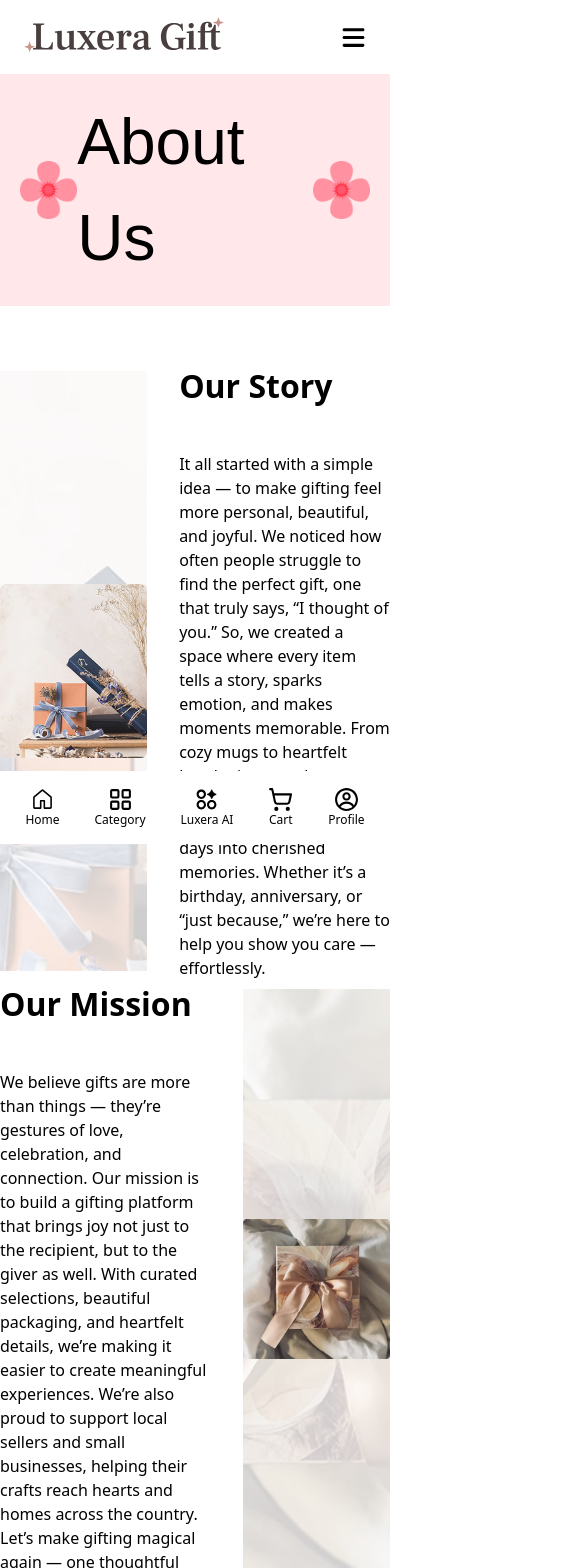
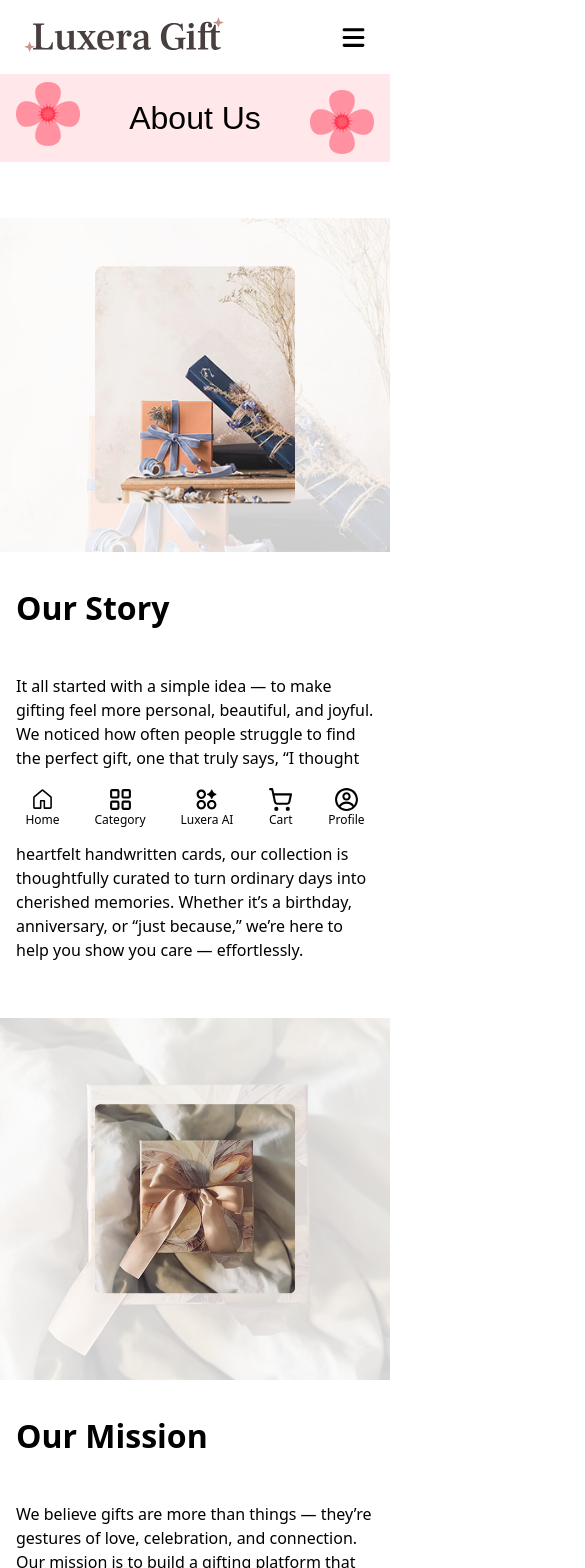
Before and after one commit to GeoLine02/luxera, a Next.js app: page /en/about in a window 390 px wide. Shown: the top 1568 px of the page, 585 px wide, since content can reach past the window. Built offline with nearby package versions, Linux system fonts and the light colour scheme; a web font is replaced by a local one.

Commit message:
style: about page responsive

```diff
--- a/app/[locale]/about/components/Heading.tsx
+++ b/app/[locale]/about/components/Heading.tsx
@@ -4,14 +4,22 @@ import PinkFlowerImage from "@/public/PinkFlowerImage.png";
 const Heading = () => {
   return (
     <div>
-      <div className="bg-light-pink w-full p-5 flex items-center justify-between">
-        <div className="flex h-full justify-end">
-          <Image src={PinkFlowerImage} alt="" />
-        </div>
-        <h1 className="font-FRL text-[64px]">About Us</h1>
-        <div>
-          <Image src={PinkFlowerImage} alt="" />
-        </div>
+      <div className="bg-light-pink w-full p-5 relative">
+        <Image
+          className="absolute bottom-4 left-4"
+          src={PinkFlowerImage}
+          alt=""
+        />
+
+        <h1 className="font-FRL text-center text-[32px] md:text-[64px]">
+          About Us
+        </h1>
+
+        <Image
+          className="absolute top-4 right-4"
+          src={PinkFlowerImage}
+          alt=""
+        />
       </div>
     </div>
   );
--- a/app/[locale]/about/components/OurInfo.tsx
+++ b/app/[locale]/about/components/OurInfo.tsx
@@ -1,15 +1,22 @@
 import Image from "next/image";
 import OurStoryImage from "@/public/OurStoryImage.png";
 import OurMissionImage from "@/public/OurMissionImage.png";
+import OurStoryBgImage from "@/public/OurStoryBgImage.png";
+import OurMissionBgImage from "@/public/OurMissionBgImage.png";
 
 const OurInfo = () => {
   return (
-    <div className="mt-[56px]">
-      <section className="flex items-center gap-[32px] 2xl:gap-[64px]">
-        <div className="bg-[url(/OurStoryBgImage.png)] bg-center bg-cover w-full max-w-[704px] 2xl:max-w-[50%] h-[600px] flex justify-center items-center">
-          <Image src={OurStoryImage} alt="" />
+    <div className="mt-[56px] space-y-14">
+      <section className="flex flex-col md:flex-row items-center gap-[32px] 2xl:gap-[64px]">
+        <div className="relative">
+          <Image className="w-auto md:w-[50vw]" src={OurStoryBgImage} alt="" />
+          <Image
+            className="max-w-[200px] md:max-w-full absolute top-1/2 left-1/2 -translate-1/2"
+            src={OurStoryImage}
+            alt=""
+          />
         </div>
-        <div className="space-y-[42px]">
+        <div className="space-y-[42px] px-4">
           <h1 className="text-[32px] font-bold">Our Story</h1>
 
           <p className="max-w-[559px] 2xl:max-w-[650px]">
@@ -25,8 +32,8 @@ const OurInfo = () => {
           </p>
         </div>
       </section>
-      <section className="flex justify-end items-center gap-[32px] 2xl:gap-[64px]">
-        <div className="space-y-[42px]">
+      <section className="flex flex-col-reverse md:flex-row justify-end items-center gap-[32px] 2xl:gap-[64px]">
+        <div className="space-y-[42px] px-4">
           <h1 className="text-[32px] font-bold">Our Mission</h1>
 
           <p className="max-w-[559px] 2xl:max-w-[650px]">
@@ -41,8 +48,18 @@ const OurInfo = () => {
             time. 🎁
           </p>
         </div>
-        <div className="bg-[url(/OurMissionBgImage.png)] bg-center bg-cover w-full max-w-[704px] h-[600px] 2xl:max-w-[50%] flex justify-center items-center">
-          <Image src={OurMissionImage} alt="" />
+        <div className="relative">
+          <Image
+            className="w-auto md:w-[calc(50vw-100px)]"
+            src={OurMissionBgImage}
+            alt=""
+          />
+
+          <Image
+            className="max-w-[200px] md:max-w-full absolute top-1/2 left-1/2 -translate-1/2"
+            src={OurMissionImage}
+            alt=""
+          />
         </div>
       </section>
     </div>
--- a/app/[locale]/about/components/Testemonials.tsx
+++ b/app/[locale]/about/components/Testemonials.tsx
@@ -1,14 +1,38 @@
-// import { StaticImageData } from "next/image";
+"use client";
 import { FaUser } from "react-icons/fa";
+import { Pagination } from "swiper/modules";
+import { Swiper, SwiperSlide } from "swiper/react";
+import "swiper/css/navigation";
+import "swiper/css";
+import "swiper/css/pagination";
+
 interface TestemonialCardProps {
   //   image: StaticImageData;
   rating: number;
   text: string;
 }
 
+const testemonialData = [
+  {
+    id: 1,
+    rating: 4,
+    text: "I honestly didn’t expect something so beautiful. The packaging was perfect, and the handwritten note made it feel so personal.",
+  },
+  {
+    id: 2,
+    rating: 4,
+    text: "I honestly didn’t expect something so beautiful. The packaging was perfect, and the handwritten note made it feel so personal.",
+  },
+  {
+    id: 3,
+    rating: 4,
+    text: "I honestly didn’t expect something so beautiful. The packaging was perfect, and the handwritten note made it feel so personal.",
+  },
+];
+
 const Testemonialcard = ({ rating, text }: TestemonialCardProps) => {
   return (
-    <div className="max-w-[300px] space-y-5">
+    <div className="max-w-full md:max-w-[300px] space-y-5">
       <div className="flex h-[160px] bg-light-gray justify-center items-center text-dirty-pink">
         <FaUser size={30} />
       </div>
@@ -20,7 +44,26 @@ const Testemonialcard = ({ rating, text }: TestemonialCardProps) => {
 
 const Testemonials = () => {
   return (
-    <div className="space-y-[50px] mt-[90px] flex flex-col items-center">
+    <>
+      {/* Mobile */}
+      <div className="md:hidden px-4 mt-[90px] space-y-11">
+        <h1 className="text-4xl text-center font-semibold">Testemonials</h1>
+
+        <Swiper
+          className="[&_.swiper-pagination]:!bottom-[20px] !z-50 !overflow-visible"
+          pagination={true}
+          modules={[Pagination]}
+        >
+          {testemonialData.map((card) => (
+            <SwiperSlide className="px-3 mb-14" key={card.id}>
+              <Testemonialcard rating={card.rating} text={card.text} />
+            </SwiperSlide>
+          ))}
+        </Swiper>
+      </div>
+
+      {/* Desktop */}
+      <div className="hidden space-y-[50px] mt-[90px] md:flex flex-col items-center px-4">
         <h1 className="text-[36px] font-bold">Testemonials</h1>
         <div className="flex gap-5 items-center">
           <Testemonialcard
@@ -37,6 +80,7 @@ const Testemonials = () => {
           />
         </div>
       </div>
+    </>
   );
 };
 
```
Lines whose indentation alone changed are shown as unchanged.
